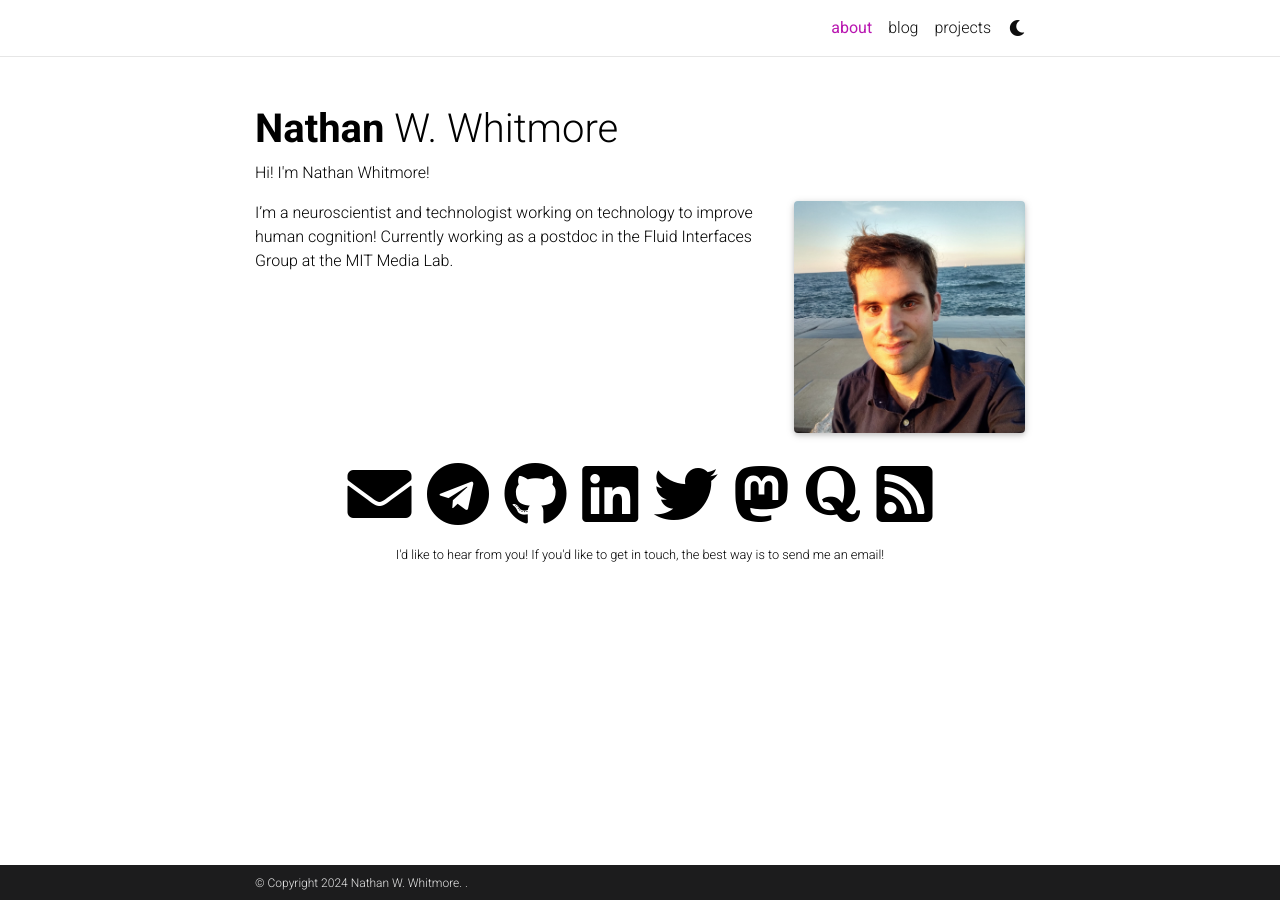
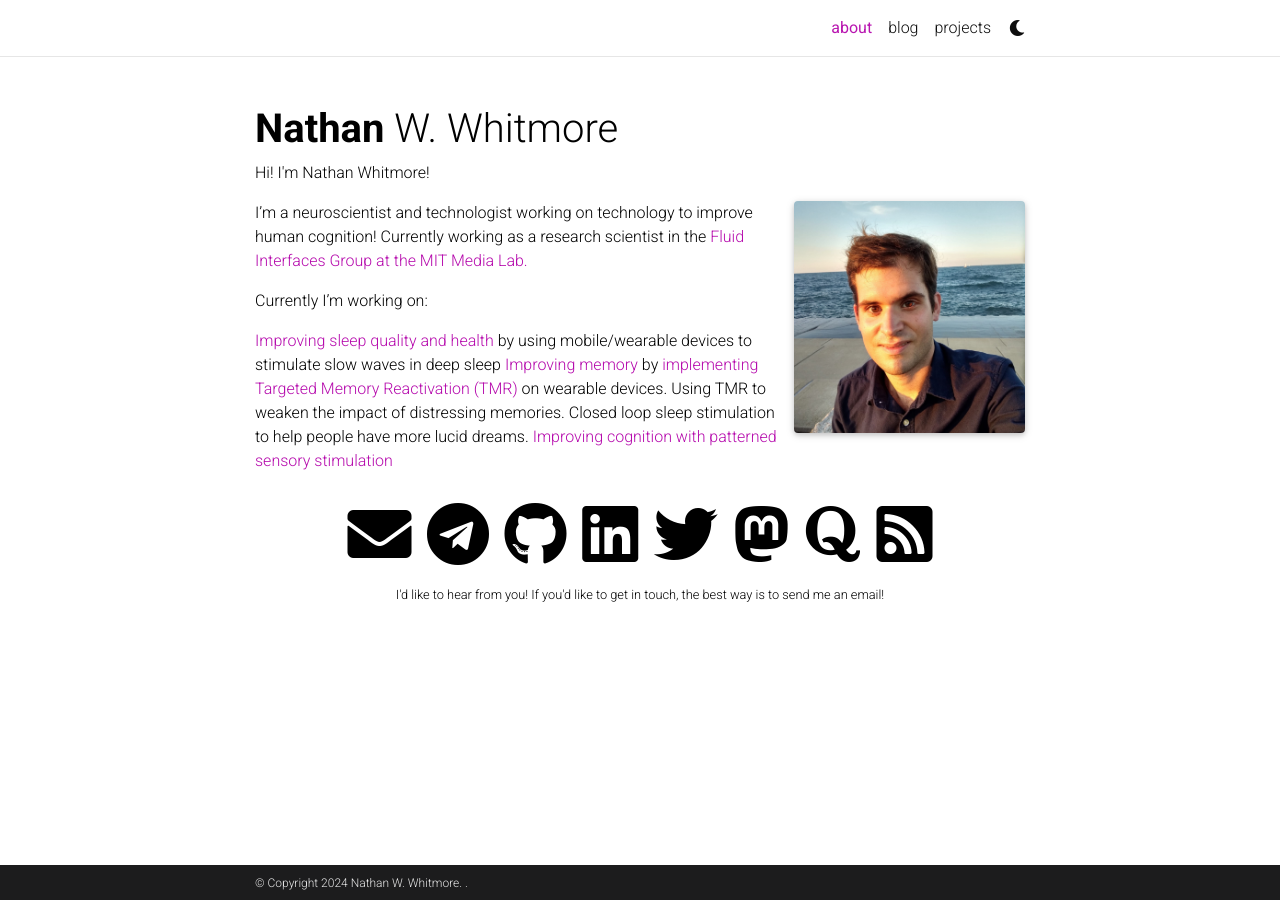
Before and after one commit to nathanww/nathanww.github.io, a Jekyll site: the page built from _pages/about.md, in a window 1280 px wide. Built offline with Jekyll 4.4.1, drawn with Linux system fonts in a browser that asks for light colours; full-size pictures stand in for the smaller copies a plugin makes; comment, search, counter and statistics services are not loaded; a style sheet for code colours, icons or effects is not loaded.

Commit message:
Update about.md

```diff
--- a/_pages/about.md
+++ b/_pages/about.md
@@ -15,4 +15,14 @@ selected_papers: false # includes a list of papers marked as "selected={true}"
 social: true  # includes social icons at the bottom of the page
 ---
 
-I'm a neuroscientist and technologist working on technology to improve human cognition! Currently working as a postdoc in the Fluid Interfaces Group at the MIT Media Lab.
+I'm a neuroscientist and technologist working on technology to improve human cognition! Currently working as a research scientist in the [Fluid Interfaces Group at the MIT Media Lab.](https://www.media.mit.edu/groups/fluid-interfaces/overview/)
+
+
+
+Currently I'm working on:
+
+[Improving sleep quality and health](https://www.media.mit.edu/projects/sleep-entrainment/overview/) by using mobile/wearable devices to stimulate slow waves in deep sleep
+[Improving memory](https://www.media.mit.edu/projects/tap-to-remember/overview/) by [implementing Targeted Memory Reactivation (TMR)](https://www.ncbi.nlm.nih.gov/pmc/articles/PMC5798898/) on wearable devices.
+Using TMR to weaken the impact of distressing memories.
+Closed loop sleep stimulation to help people have more lucid dreams.
+[Improving cognition with patterned sensory stimulation](https://www.media.mit.edu/projects/programming-body-rhythms/overview/)
```
